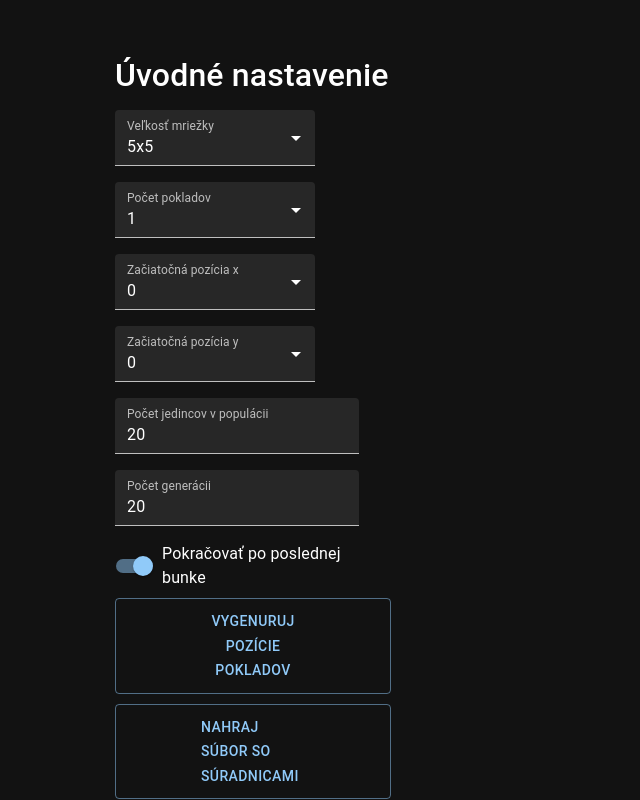
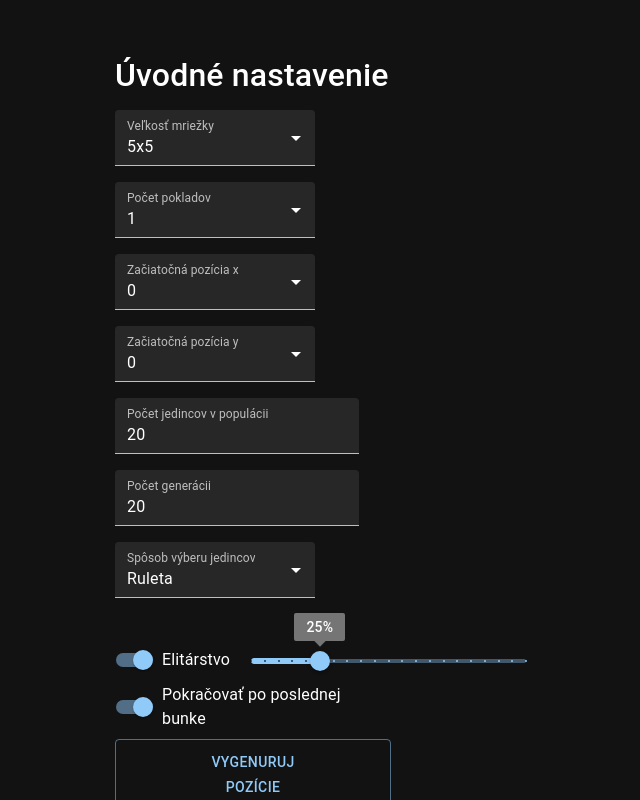
Before and after one commit to DavidSchmidt3/genetic-algorithm, a React (Create React App) app: page / in a window 1280 px wide. Shown: the top 800 px of the page, without its empty margins (103-743 px from the left). Built offline with nearby package versions, Linux system fonts and the light colour scheme.

Commit message:
New options

```diff
--- a/src/App.js
+++ b/src/App.js
@@ -3,6 +3,7 @@ import Gamegrid from './Grid';
 import React from 'react';
 import Box from '@mui/material/Box';
 import Grid from '@mui/material/Grid';
+import { parentSelection } from './const';
 
 export default class App extends React.Component {
   constructor(props) {
@@ -16,7 +17,9 @@ export default class App extends React.Component {
       count: 1,
       populationCount: 20,
       generationCount: 20,
-      continue: true
+      continue: true,
+      elitism: true,
+      parentSelection: parentSelection.roulette
     };
   }
 
@@ -26,15 +29,15 @@ export default class App extends React.Component {
         this.setState({ x: 0, y: 0 }, () => {
           this.setState({ grid: this.createGrid() });
         });
-      if (e.target.name === 'count')
+      else if (e.target.name === 'count')
         this.generatePositions();
       else
         this.setState({ grid: this.createGrid() });
     });
   }
 
-  handleContinueChange = e => {
-    this.setState({ continue: e.target.checked });
+  handleSwitch = e => {
+    this.setState({ [e.target.name]: e.target.checked });
   }
 
   generateRandomPosition = () => {
@@ -111,6 +114,10 @@ export default class App extends React.Component {
 
   changeGeneration = e => {
     this.setState({ generationCount: e.target.value });
+  }
+
+  changeParentSelection = e => {
+    this.setState({ parentSelection: e.target.value });
   }
 
   setGenerations = () => {
@@ -367,10 +374,13 @@ export default class App extends React.Component {
                 setPopulation={this.setPopulation}
                 populationCount={this.state.populationCount}
                 continue={this.state.continue}
-                handleContinueChange={this.handleContinueChange}
+                handleSwitch={this.handleSwitch}
                 generationCount={this.state.generationCount}
                 changeGeneration={this.changeGeneration}
                 setGenerations={this.setGenerations}
+                elitism={this.state.elitism}
+                parentSelection={this.state.parentSelection}
+                changeParentSelection={this.changeParentSelection}
               />
             </Grid>
             <Grid className="mt-5" item xs={6}>
--- a/src/Settings.js
+++ b/src/Settings.js
@@ -5,11 +5,18 @@ import MenuItem from '@mui/material/MenuItem';
 import FormControl from '@mui/material/FormControl';
 import TextField from '@mui/material/TextField';
 import Select from '@mui/material/Select';
+import Box from '@mui/material/Box';
 import FormControlLabel from '@mui/material/FormControlLabel';
 import Switch from '@mui/material/Switch';
-
+import Slider from '@mui/material/Slider';
+import { parentSelection } from './const';
 
 export default class Settings extends React.Component {
+
+  valueText = value => {
+    return `${value}%`;
+  }
+
   render() {
     return (
       <div className="settings">
@@ -97,9 +104,41 @@ export default class Settings extends React.Component {
             variant="filled"
           />
         </FormControl>
-        <div className="m-2">
+        <FormControl variant="filled" sx={{ m: 1, minWidth: 200 }}>
+          <InputLabel id="parentSelectionLabel">Spôsob výberu jedincov</InputLabel>
+          <Select
+            labelId="parentSelectionLabel"
+            id="parentSelection"
+            name="parentSelection"
+            value={this.props.parentSelection}
+            label="Spôsob výberu jedincov"
+            onChange={this.props.changeParentSelection}
+          >
+            <MenuItem value={parentSelection.roulette}>Ruleta</MenuItem>
+            <MenuItem value={parentSelection.tournament}>Turnaj</MenuItem>
+          </Select>
+        </FormControl>
+        <div className="m-2 sliders">
+          <Box sx={{ width: 420 }}>
+            <FormControl>
+              <FormControlLabel control={<Switch checked={this.props.elitism} name="elitism" onChange={this.props.handleSwitch} />} label="Elitárstvo" />
+            </FormControl>
+            <Slider
+              className="slider"
+              aria-label="Podiel elitárstva"
+              defaultValue={25}
+              disabled={!this.props.elitism}
+              getAriaValueText={this.valueText}
+              valueLabelDisplay="on"
+              valueLabelFormat={this.valueText}
+              step={5}
+              marks
+              min={0}
+              max={100}
+            />
+          </Box>
           <FormControl>
-            <FormControlLabel control={<Switch checked={this.props.continue} onChange={this.props.handleContinueChange} />} label="Pokračovať po poslednej bunke" />
+            <FormControlLabel control={<Switch checked={this.props.continue} name="continue" onChange={this.props.handleSwitch} />} label="Pokračovať po poslednej bunke" />
           </FormControl>
         </div>
         <div className="m-2">
--- /dev/null
+++ b/src/const.js
@@ -0,0 +1,4 @@
+export const parentSelection = {
+  roulette: 0,
+  tournament: 1
+}
--- a/src/grid.css
+++ b/src/grid.css
@@ -32,3 +32,13 @@
   margin-left: 50%;
   transform: translateX(-50%);
 }
+
+.slider {
+  width: 275px !important;
+  margin-top: 5px;
+  margin-left: 5px;
+}
+
+.sliders {
+  margin-top: 35px !important;
+}
```
Also changed, not shown: src/setupTests.js (deleted, +0 -5 lines).
